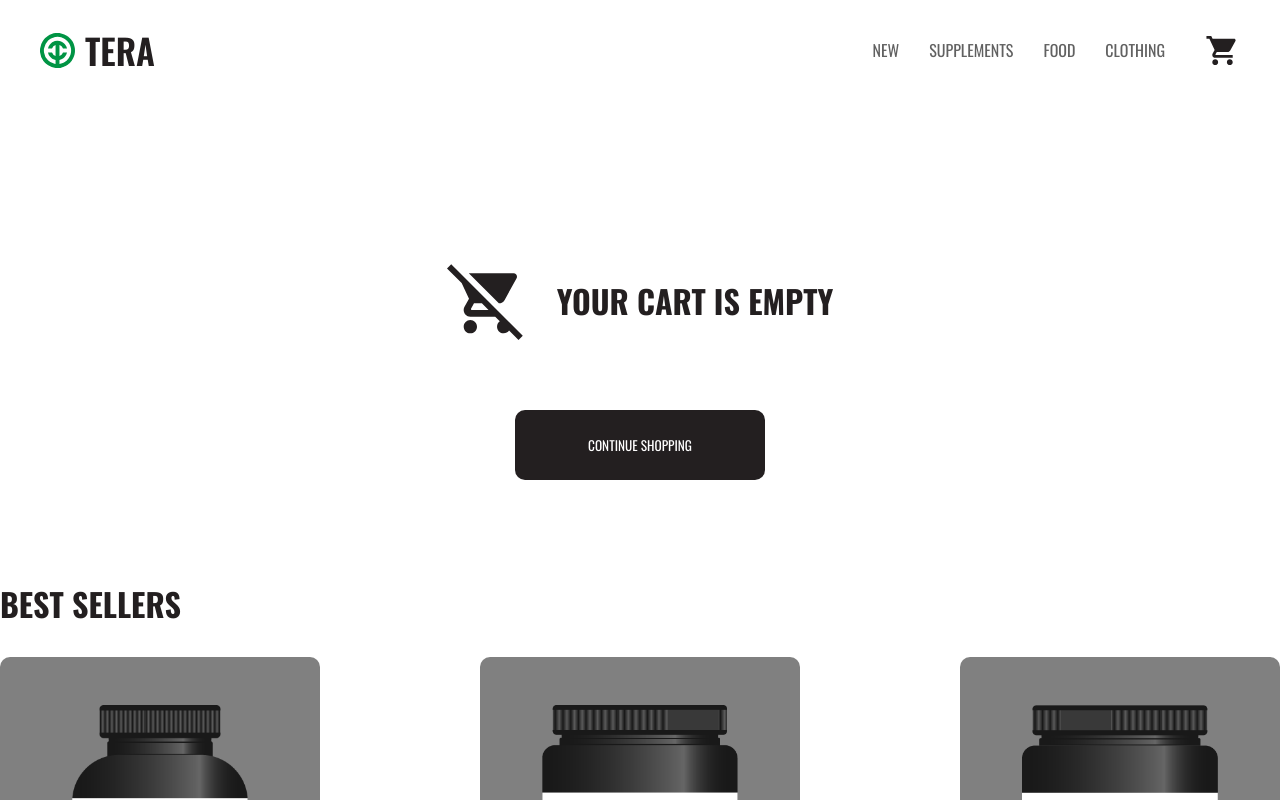
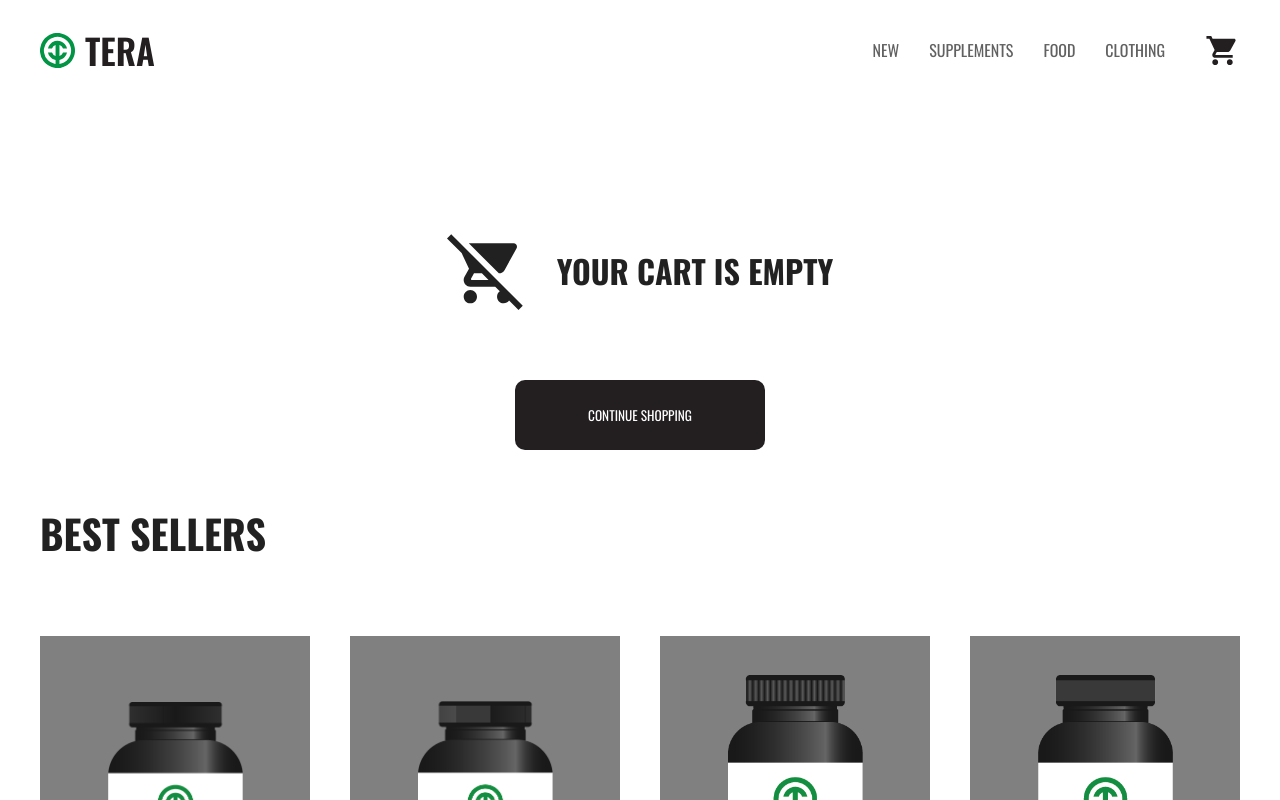
Before and after one commit to stefanrogic/tera-supplements, a React (Vite) app: page /cart in a window 1280 px wide. Shown: the top 800 px of the page. Built offline with nearby package versions, Linux system fonts and the light colour scheme.

Commit message:
fixed cart page layout and code refactoring

```diff
--- a/src/pages/cart/Cart.jsx
+++ b/src/pages/cart/Cart.jsx
@@ -3,15 +3,14 @@ import "./cart.scss";
 import { toast } from "react-toastify";
 import { changeItemQuantity, removeItem, setShowCheckout } from "../../redux/slices/cartSlice";
 import { useDispatch, useSelector } from "react-redux";
-import { motion } from "framer-motion";
 import { Link } from "react-router-dom";
 
 import ScrollToTop from "../../components/scrollToTop/ScrollToTop";
 import HighlightOffIcon from "@mui/icons-material/HighlightOff";
 import AddIcon from "@mui/icons-material/Add";
 import RemoveIcon from "@mui/icons-material/Remove";
-import BestSellers from "../../components/bestSellers/BestSellers";
 import RemoveShoppingCartIcon from "@mui/icons-material/RemoveShoppingCart";
+import Products from "../../components/products/Products";
 
 const Cart = () => {
   const notify = (item) => toast.info(item ? `${item.productName} removed from the cart.` : "Cart Cleared.");
@@ -26,10 +25,7 @@ const Cart = () => {
   const changeQt = (item, quantity) => dispatch(changeItemQuantity({ item: item, quantity: quantity }));
 
   return (
-    <>
-      <ScrollToTop />
-      <div className="default-margin">
-        <motion.div className="cart" initial={{ opacity: 0, x: -100 }} animate={{ opacity: 1, x: 0 }} transition={{ duration: 0.5 }}>
+    <div className="cart">
       {cart.items.length > 0 ? (
         <>
           <div className="cart-items">
@@ -74,17 +70,9 @@ const Cart = () => {
                       <AddIcon fontSize="small" />
                     </button>
                   </div>
-                      <motion.button
-                        whileHover={{ scale: 1.1 }}
-                        whileTap={{ scale: 0.9 }}
-                        className="remove-button"
-                        onClick={() => {
-                          remove(item);
-                          notify(item);
-                        }}
-                      >
+                  <button>
                     <HighlightOffIcon fontSize="large" />
-                      </motion.button>
+                  </button>
                 </div>
               </div>
             ))}
@@ -93,9 +81,7 @@ const Cart = () => {
             <p className="total-par">TOTAL:</p>
             <p className="price-value">$ {String(parseFloat(cart.totalPrice).toFixed(2))}</p>
 
-                <motion.button className="checkout-btn" whileHover={{ scale: 1.1, backgroundColor: "#383334", color: "#ffffff" }} whileTap={{ scale: 0.9, backgroundColor: "#009444" }} onClick={() => showModal()}>
-                  CHECKOUT
-                </motion.button>
+            <button className="checkout-btn">CHECKOUT</button>
           </div>
         </>
       ) : cart.purchaseComplete ? (
@@ -106,9 +92,7 @@ const Cart = () => {
             <h1 style={{ margin: "0 auto 50px auto", display: "flex", alignItems: "center", gap: "30px" }}>Thank You for Shopping With Us!</h1>
             {/* TODO: MAKE CATEGORIES PAGE AND CHANGE LINK TO IT */}
             <Link to="/" style={{ margin: "0 auto" }}>
-                  <motion.button className="continue-btn" whileHover={{ scale: 1.1, backgroundColor: "#383334", color: "#ffffff" }} whileTap={{ scale: 0.9, backgroundColor: "#009444" }}>
-                    BACK TO STORE
-                  </motion.button>
+              <button className="continue-btn">BACK TO STORE</button>
             </Link>
           </>
         </>
@@ -119,16 +103,13 @@ const Cart = () => {
           </h1>
           {/* TODO: MAKE CATEGORIES PAGE AND CHANGE LINK TO IT */}
           <Link to="/products/categories/protein" style={{ margin: "0 auto" }}>
-                <motion.button className="continue-btn" whileHover={{ scale: 1.1, backgroundColor: "#383334", color: "#ffffff" }} whileTap={{ scale: 0.9, backgroundColor: "#009444" }}>
-                  CONTINUE SHOPPING
-                </motion.button>
+            <button className="continue-btn">CONTINUE SHOPPING</button>
           </Link>
         </>
       )}
-        </motion.div>
+
+      <Products limit={4} more={false} />
     </div>
-      <BestSellers />
-    </>
   );
 };
 
--- a/src/pages/cart/cart.scss
+++ b/src/pages/cart/cart.scss
@@ -4,7 +4,9 @@
   position: relative;
   margin-top: 30px;
   // min-height: 90vh;
+  max-width: 1200px;
   width: 100%;
+  margin: 0 auto;
 
   display: flex;
   flex-direction: column;
@@ -13,10 +15,6 @@
   button {
     border-radius: 10px;
     border: none;
-  }
-
-  .default-margin {
-    width: inherit;
   }
 
   .cart-items {
```
Lines whose indentation alone changed are shown as unchanged.
